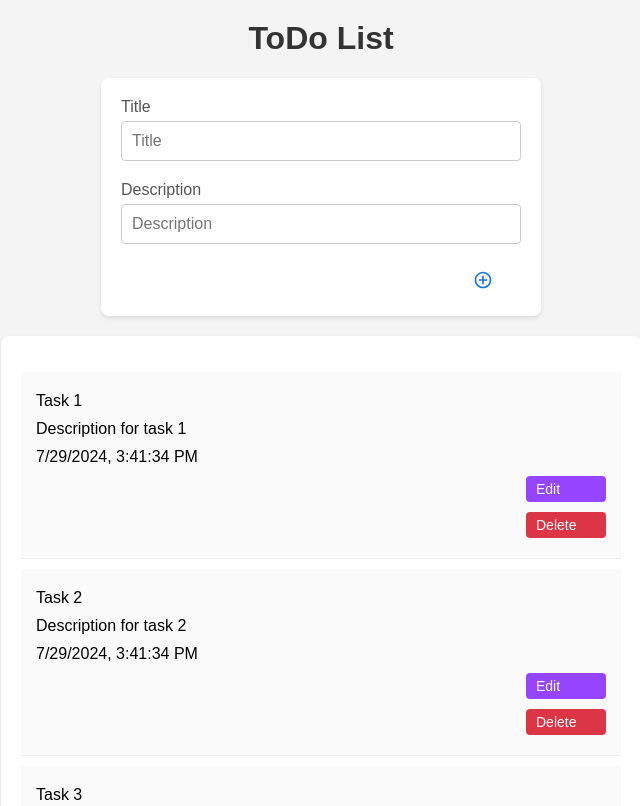
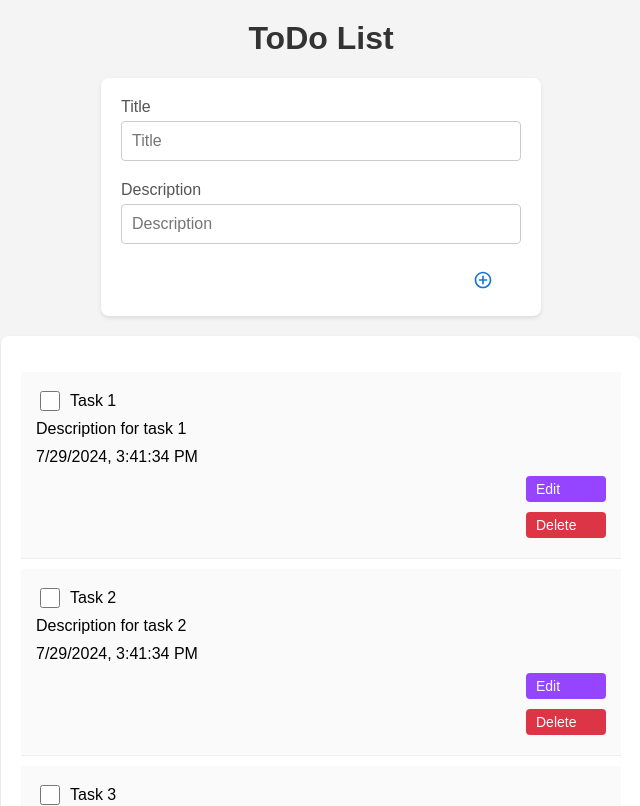
Before and after one commit to BOSE-git/todolist-HELPSTiR, a React (Vite) app: page / in a window 1280 px wide. Shown: the top 806 px of the page, without its empty margins (319-959 px from the left). Built offline with nearby package versions, Linux system fonts and the light colour scheme.

Commit message:
Added task completion toggle

```diff
--- a/src/App.jsx
+++ b/src/App.jsx
@@ -7,6 +7,7 @@ function App() {
   const [title, setTitle] = useState('');
   const [desc, setDesc] = useState('');
   const [taskList, setTaskList] = useState(tasks);
+  const [isCompleted, setIsCompleted] = useState(false);
 
   function handleSubmit(e){
     e.preventDefault();
@@ -31,6 +32,16 @@ function App() {
     setTaskList(updatedTasks);
   }
 
+  function handleCompleted(id){
+    const updatedTasks = taskList.map(task => {
+      if (task.id === id) {
+        return { ...task, completed: !task.completed };
+      }
+      return task;
+    });
+    setTaskList(updatedTasks);
+  }
+
   return (
     <>
       <h1>ToDo List</h1>
@@ -49,7 +60,10 @@ function App() {
         <ul>
         {taskList.map(task => (
           <li key={task.id}>
-            <p>{task.title}</p>
+            <span>
+              <input type="checkbox" onChange={() => handleCompleted(task.id)}/>
+              <p>{task.title}</p>
+            </span>
             <p>{task.description}</p>
             <p>{task.timestamp}</p>
             <button className='btn edit-bttn'>Edit</button>
--- a/src/style.css
+++ b/src/style.css
@@ -122,3 +122,17 @@ body {
   .del-btn:hover {
     background-color: #c82333;
   }
+
+
+  li span {
+    display: flex;
+    align-items: center;
+}
+
+li input[type="checkbox"] {
+    margin-right: 10px;
+    width: 20px;
+    height: 20px;
+    border-radius: 50%; /* Make the checkbox round */
+    cursor: pointer;
+}
```
